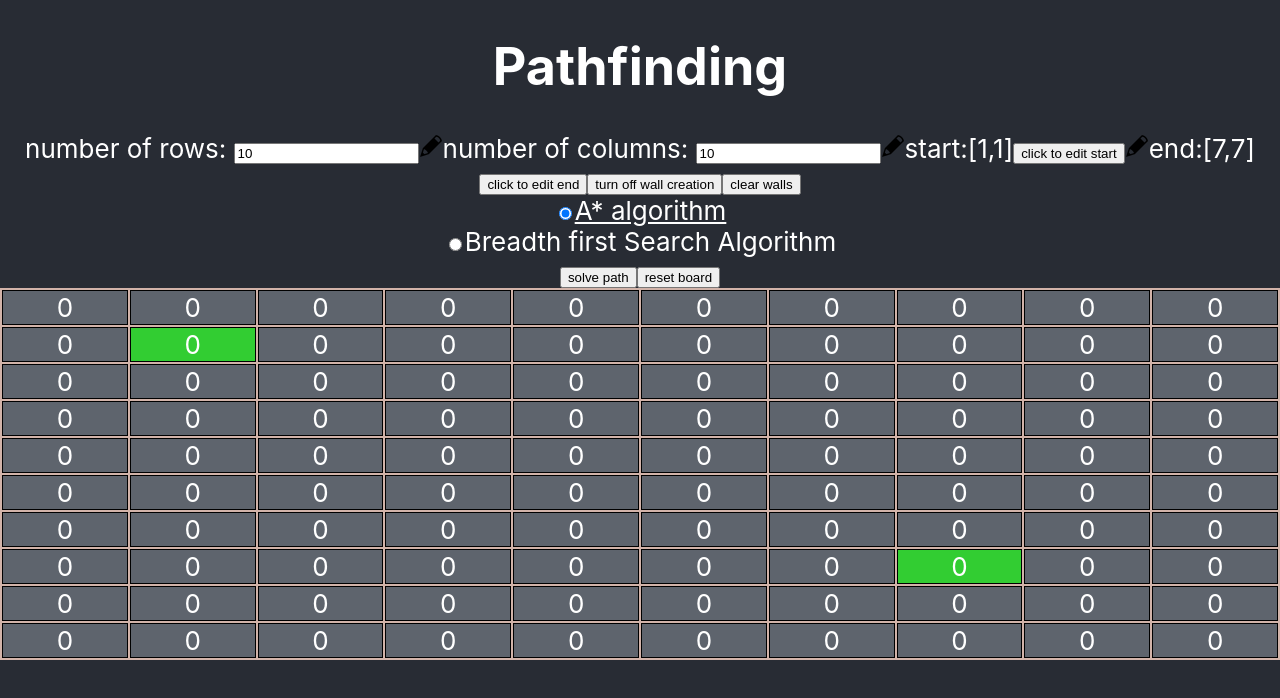
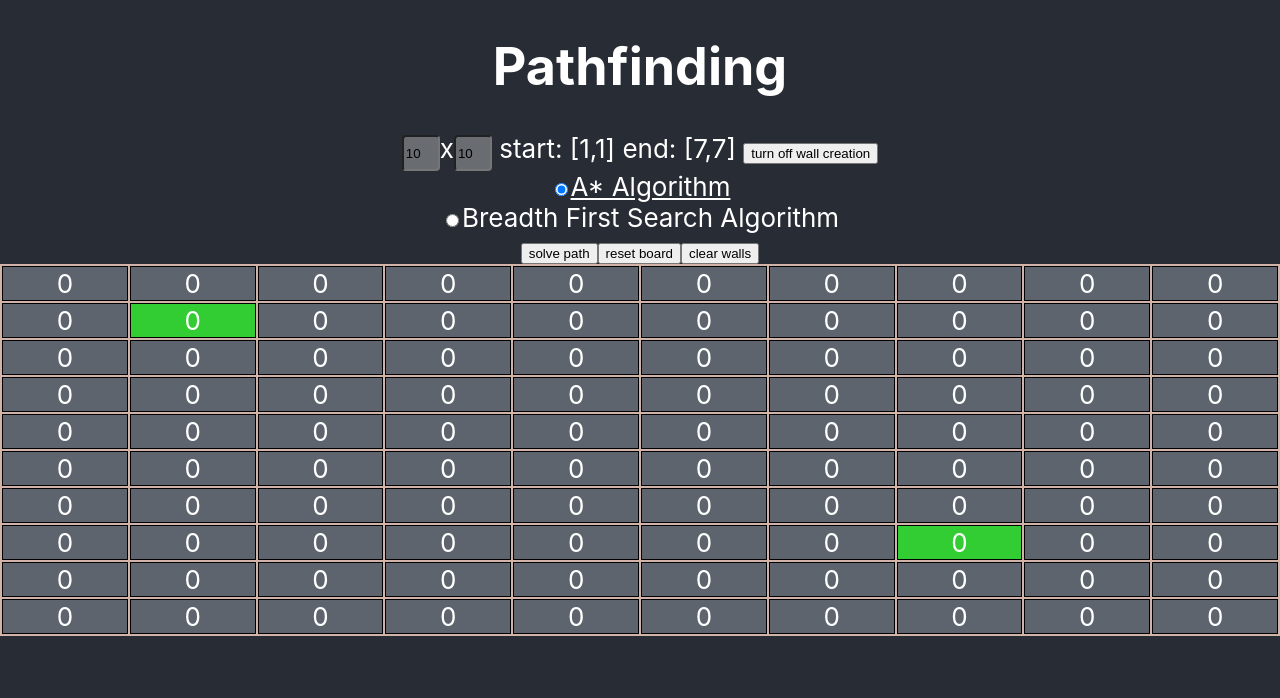
Before and after one commit to bryanteng/Pathfinding, a React (Create React App) app: page / in a window 1280 px wide. Shown: the top 698 px of the page. Built offline with nearby package versions, Linux system fonts and the light colour scheme.

Commit message:
changes to ux and ui  and styling

```diff
--- a/src/App.css
+++ b/src/App.css
@@ -46,14 +46,45 @@ tr td{
 .App-link {
   color: #61dafb;
 }
+@keyframes flickerAnimation {
+  0%   { opacity:1; }
+  50%  { opacity:0; }
+  100% { opacity:1; }
+}
+@-webkit-keyframes flickerAnimation {
+  to {
+    0%   { opacity:1; }
+    50%  { opacity:0; }
+    100% { opacity:1; }
+  }
+}
 
-@keyframes App-logo-spin {
-  from {
-    transform: rotate(0deg);
-  }
-  to {
-    transform: rotate(360deg);
-  }
+.editing {
+  animation: fadeIn 1s infinite alternate;
+  -webkit-animation: flickerAnimation 1s steps(5, start) infinite;
+}
+
+.editable{
+  position: relative;
+  transition: 0.3s all;
+}
+
+.editable:hover {
+  background-color: rgba(255, 255, 255, 0.45);
+  box-shadow: 0px 4px 20px 0px rgba(0, 0, 0, 0.05);
+}
+
+.field {
+  width: 30px;
+  height: 30px;
+  border-radius: 4px;
+  position: relative;
+  background-color: rgba(255,255,255,0.3);
+  transition: 0.3s all;
+}
+.field:hover {
+  background-color: rgba(255, 255, 255, 0.45);
+  box-shadow: 0px 4px 20px 0px rgba(0, 0, 0, 0.05);
 }
 
 .selected{
--- a/src/containers/board.js
+++ b/src/containers/board.js
@@ -29,12 +29,17 @@ export default class board extends Component{
                 [ 0, 0, 0, 0, 0, 0, 0, 0, 0, 0 ]]
     }
 
-    componentDidMount(){
-      Math.floor(Math.random*10)
-    }
+    // componentDidMount(){
+      // Math.floor(Math.random()*10)
+    // }
 
   change_coord = (event) =>{
-    const val = (event.target.validity.valid) ? event.target.value : this.state[event.target.id]
+    let val = (event.target.validity.valid) ? event.target.value : this.state[event.target.id]
+    if(val<= 5){
+      val = 5
+    }else if( val > 20){
+      val = 20
+    }
     this.clearWalls()
     this.setState({[event.target.id]: +val},()=>{
       let board = this.cleanBoard()
@@ -111,45 +116,39 @@ export default class board extends Component{
     this.setState({selectedOption: event.target.value})
   }
 
-
   render(){
     console.log(this.state)
     const {x_coord, y_coord, start, end, editStart, editEnd, createWall, selectedOption, boardState} = this.state
     return(
       <div>
         <h1> Pathfinding </h1>
-        <label >number of rows: </label>
-        <input type="text" pattern="[0-9]*" value={x_coord} id="x_coord" onChange={this.change_coord}></input>
-        <img src={Logo} alt="website logo" />
-        <label >number of columns: </label>
-        <input type="text" pattern="[0-9]*" value={y_coord} id="y_coord" onChange={this.change_coord}></input>
-        <img src={Logo} alt="website logo" />
-        <label>start:[{start}]</label>
-        <button id="editStart" onClick={this.buttonClick}>{editStart ? "click a cell" : "click to edit start"}</button>
-        <img src={Logo} alt="website logo" />
-        <label>end:[{end}]</label>
-        <button id="editEnd" onClick={this.buttonClick}>{editEnd ? "click a cell" : "click to edit end"}</button>
+        {/*<label> number of rows: </label> */}
+        <input className="field" type="text" pattern="[0-9]*" value={x_coord} id="x_coord" onChange={this.change_coord}></input>
+        {/* <label> number of columns: </label>  */}x
+        <input className="field" type="text" pattern="[0-9]*" value={y_coord} id="y_coord" onChange={this.change_coord}></input>
+        <label> start:</label>
+        <label className={editStart? "editing" : "editable"} id="editStart" src="click to change" onClick={this.buttonClick}> [{start}] </label>
+        <label>end:</label>
+        <label className={editEnd? "editing" : "editable"} id="editEnd" src="click to change" onClick={this.buttonClick}> [{end}] </label>
         <button id="createWall" onClick={this.buttonClick}>{createWall ? "turn off wall creation" : "click to create walls"}</button>
-        <button id="clearWalls" onClick={this.clearWalls}>clear walls</button>
-
         <form>
           <div className="radio">
             <label className={selectedOption == "aStar" ? "selected" : null} >
               <input type="radio" value="aStar" onChange={this.optionChange} checked={selectedOption === 'aStar'} />
-              A* algorithm
+              A* Algorithm
             </label>
           </div>
           <div className="radio">
             <label className={selectedOption == "BFS" ? "selected" : null} >
               <input type="radio" value="BFS" onChange={this.optionChange} checked={selectedOption === 'BFS'} />
-              Breadth first Search Algorithm
+              Breadth First Search Algorithm
             </label>
           </div>
         </form>
 
         <button id="solve" onClick={this.solveClick}>solve path</button>
         <button id="reset" onClick={this.resetClick}>reset board</button>
-
+        <button id="clearWalls" onClick={this.clearWalls}>clear walls</button>
 
         <table className="maze">
         <tbody>
```
